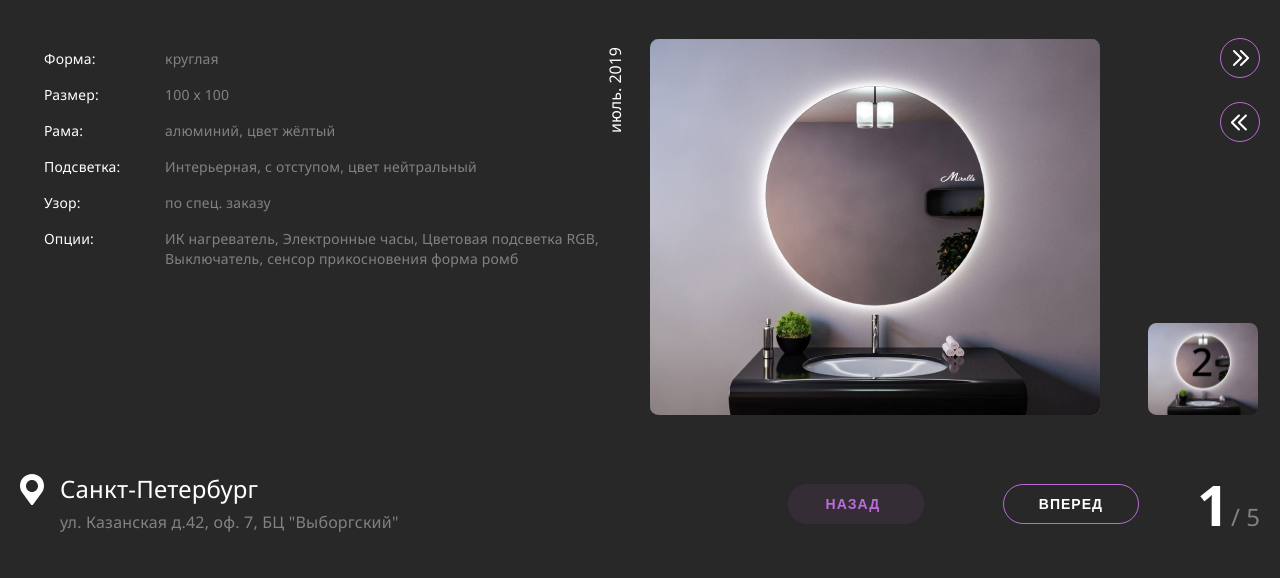
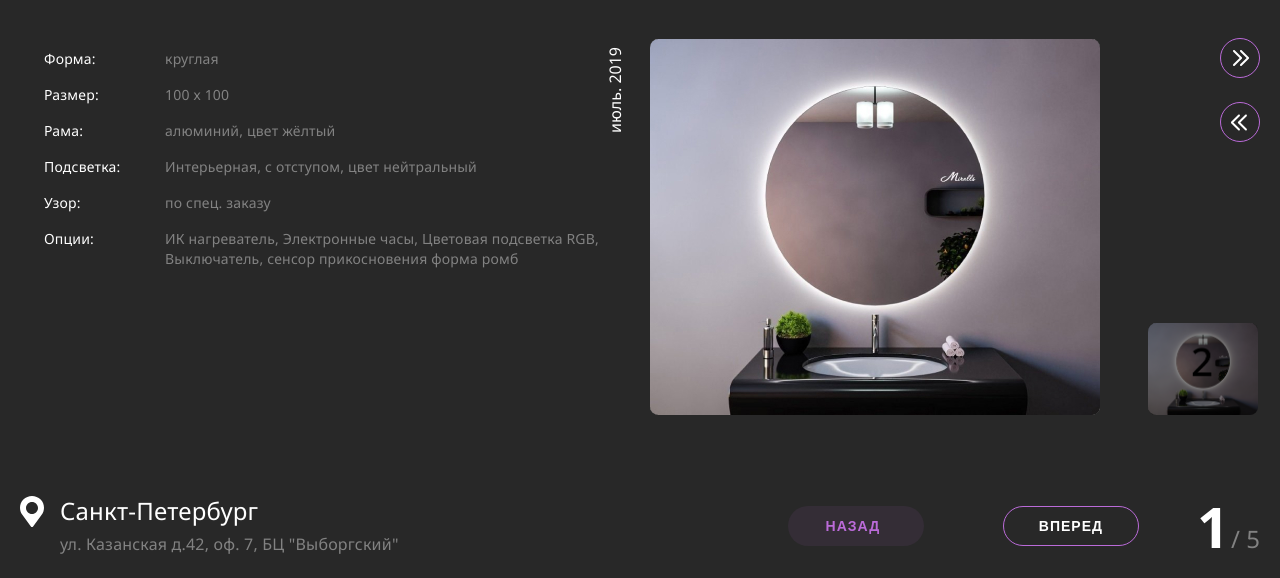
Before and after one commit to Lunyak/mirror, a plain HTML site: page works.html in a window 1280 px wide. Shown: the part 198-776 px from the top of the page. Drawn offline with Linux system fonts and the light colour scheme.

Commit message:
еуые

```diff
--- a/sass/_11_works.scss
+++ b/sass/_11_works.scss
@@ -58,6 +58,10 @@
 }
 
 
+.works__slider {
+height: 400px;
+}
+
 .works__slider-table {
   max-width: 560px;
   width: 560px;
@@ -111,6 +115,7 @@
 }
 
 .works__slider-item {
+
   display: flex;
   @media (max-width: 1000px) {
     flex-direction: column-reverse;
@@ -299,9 +304,26 @@
 }
 
 
-.works__slider-img .slick-slide:first-child {
-  position: relative;
-  min-width: 450px;
+// .works__slider-img .slick-slide:first-child {
+//   position: relative;
+//   min-width: 450px;
+//   img{
+//     width: 450px;
+//     height: 376px;
+//     @media (max-width: 1250px) {
+//       width: 351px;
+//       height: 293px;
+//     }
+//     @media (max-width: 450px) {
+//       width: 288px;
+//       height: 240px;
+//     }
+//   }
+// }
+
+
+
+.slick-slide + .slick-current {
   img{
     width: 450px;
     height: 376px;
@@ -316,20 +338,40 @@
   }
 }
 
+.slick-current ~ .slick-slide {
+  // background-color: #fff;
+  width: 100px;
+  height: 100px;
+  position: relative;
+  img {
+    width: 110px;
+    height: 92px;
+  }
+}
+
+.slick-slide:nth-child(2n) {
+  // background-color: #fff;
+  img {
+    // width: 110px;
+    // height: 92px;
+  }
+}
+
+.slick-current ~ .slick-slide:before {
+  position: absolute;
+  content: '';
+  width: 110px;
+  height: 92px;
+  border-radius: 8px;
+  top: 0;
+  left: 0;
+  max-width: 110px;
+  background-color: rgba(0, 0, 0, 0.493);
+  z-index: 5;
+}
+
 .slick-slide > .works__slider-img-item {
   position: relative;
-  img {
-  width: 110px;
-  min-height: 92px;
-    @media (max-width: 1250px) {
-    width: 77px;
-    min-height: 64px;
-    }
-    @media (max-width: 450px) {
-    width: 76px;
-    min-height: 63px;
-    }
-  }
 }
 .works__slider-img .slick-slide:nth-child(2) {
   transform: translateX(-20%);
@@ -360,18 +402,18 @@
 
 
 
-.slick-slide .works__slider-img-item::before {
-  position: absolute;
-  content: '';
-  width: 100%;
-  height: 97%;
-  border-radius: 8px;
-  top: 0;
-  left: 0;
-  max-width: 110px;
-  background-color: rgba(0, 0, 0, 0.493);
-  z-index: 5;
-}
+// .slick-slide .works__slider-img-item::before {
+//   position: absolute;
+//   content: '';
+//   width: 100%;
+//   height: 97%;
+//   border-radius: 8px;
+//   top: 0;
+//   left: 0;
+//   max-width: 110px;
+//   background-color: rgba(0, 0, 0, 0.493);
+//   z-index: 5;
+// }
 
 
 .slick-active > .works__slider-img-item::before {
```
Also changed, not shown: js/works.js (+11 -0 lines), css/slyle.css.
